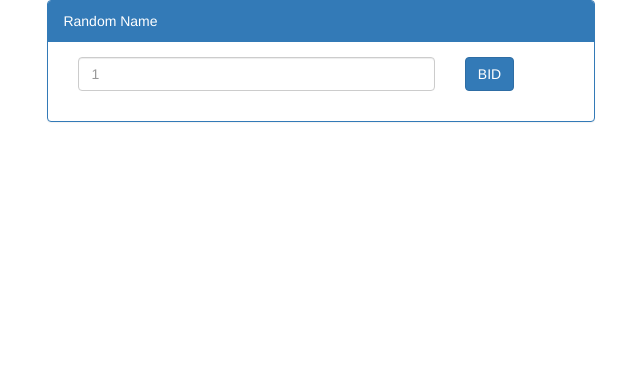
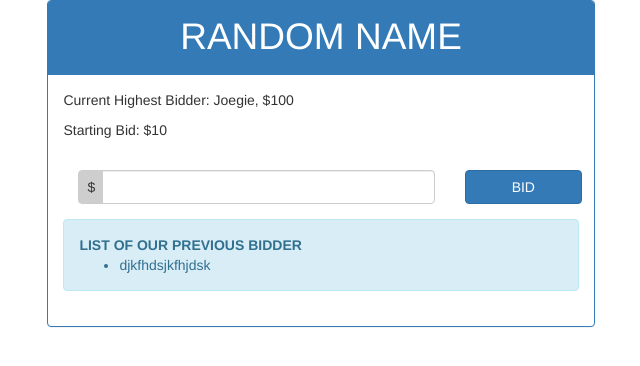
Before and after one commit to kiellabian/modest-market-name, a Django app: page /bidding/1/ in a window 1280 px wide. Shown: the top 366 px of the page, without its empty margins (319-959 px from the left). Run offline with Django 3.2, Linux system fonts and the light colour scheme; some libraries are stand-ins or nearby versions.

Commit message:
refactored template

```diff
--- a/market/name/static/name/css/home.css
+++ b/market/name/static/name/css/home.css
@@ -1,6 +1,28 @@
 @import url(http://maxcdn.bootstrapcdn.com/font-awesome/4.3.0/css/font-awesome.min.css);
 @import url(https://maxcdn.bootstrapcdn.com/bootstrap/3.3.6/css/bootstrap.min.css);
 
+
+.market--name {
+    font-size: 37px;
+    text-align: center;
+    text-transform: uppercase;
+}
+.market--name p {
+  text-align: center;
+}
+
+.btn-primary {
+    margin-top: 20px;
+    width: 117px;
+}
+
+.dollar {
+    position: relative;
+    top: 27px;
+    left: 1px;
+    background-color: #CECECE;
+    padding: 8px;
+}
 
 .timeline {
   list-style: none;
--- a/market/name/templates/bidding.html
+++ b/market/name/templates/bidding.html
@@ -7,21 +7,17 @@
 {% block page_content %}
 <div class="container">
 	<div class="panel panel-primary">
-	    <div class="panel-heading">
+	    <div class="panel-heading market--name">
 	        Random Name
 	    </div>
 	    <div class="panel-body">
 	        <div class="row">
 	            <div class="col-lg-12">
-	            	<!-- <div class="col-lg-10">
-	                	<p>PRice</p>
-
-	                </div>
-	            	<div class="col-lg-2">
-	                	<button type="button" class="btn btn-primary btn-cons">BID</button>
-	                </div> -->
+	            	<p>Current Highest Bidder: Joegie, $100</p>
+	            	<p>Starting Bid: $10</p>
 	                <form role="form" class="col-md-9">
 						<div class="form-group">
+						<span class="dollar">$</span>
 						<input id="name" name="name" type="number" class="form-control" required placeholder="1">
 						</div>
 					</form>
@@ -30,6 +26,12 @@
 	                </div>
 	            </div>
 	        </div>
+	        <div class="alert alert-info">
+                <strong>LIST OF OUR PREVIOUS BIDDER</strong>
+                <ul>
+                	<li>djkfhdsjkfhjdsk</li>
+                </ul>
+            </div>
 	    </div>
 	</div>
 </div>
```
